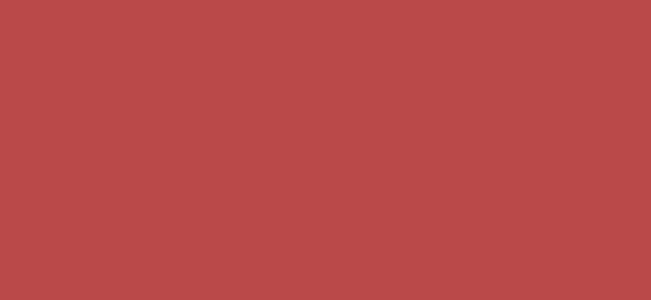
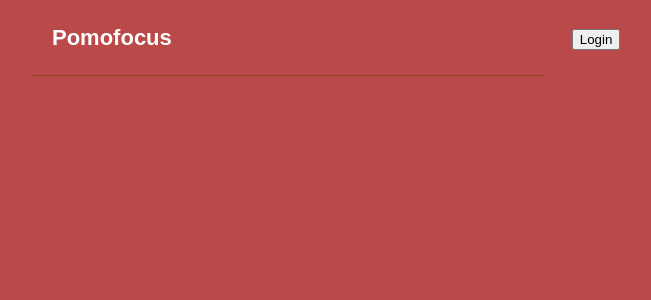
Before and after one commit to MahsumaRezai/Pomodoro_App, a JavaScript app: page / in a window 1280 px wide. Shown: the top 300 px of the page, without its empty margins (352-1003 px from the left). Built offline with nearby package versions, Linux system fonts and the light colour scheme.

Commit message:
work on header style section

```diff
--- a/src/App.js
+++ b/src/App.js
@@ -1,7 +1,14 @@
+import Header from "./Compontens/UI/Header";
 
 const App = () => {
   return (
     <div>
+      <Header />
+
+
+
+
+
     </div>
   )
 
--- a/src/Compontens/UI/Header.js
+++ b/src/Compontens/UI/Header.js
@@ -1,9 +1,11 @@
+import classes from './Header.module.css'
+
 const Header = (porps) => {
     return (
-        <div>
-            <div>
-                <div><h1>Pomofocus</h1></div>
-                <div></div>
+        <div className={classes.content}>
+            <div className={classes.head}>
+                <div><h1 className={classes.title}>Pomofocus</h1></div>
+                <div><button className={classes.btn}>Login</button></div>
             </div>
 
         </div>
--- /dev/null
+++ b/src/Compontens/UI/Header.module.css
@@ -0,0 +1,25 @@
+.content {
+    display: flex;
+    flex-direction: row;
+    margin: auto;
+    width: 40%;
+    border-bottom: 1px solid saddlebrown;
+}
+
+.head {
+    display: flex;
+    flex-direction: row;
+    justify-content: center;
+    align-items: center;
+    gap: 400px;
+    padding-top: 10px;
+    padding-left: 20px;
+    padding-bottom: 10px;
+
+}
+
+.title {
+    color: white;
+    font-size: 22px;
+    font-family: sans-serif;
+}
```
